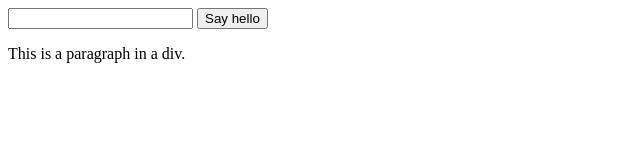
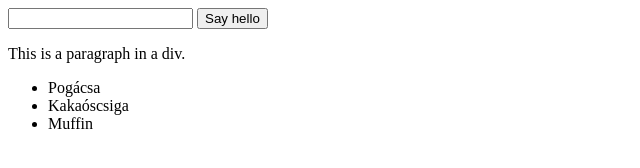
Before and after one commit to Training360/swd-java-2021-11-15, a plain HTML site: page docs/welcome/index.html in a window 1280 px wide. Shown: the whole page, without its empty margins (0-640 px from the left). Drawn offline with Linux system fonts and the light colour scheme.

Commit message:
find in context

```diff
--- a/docs/welcome/index.html
+++ b/docs/welcome/index.html
@@ -5,8 +5,6 @@
 
     <script src="app.js"></script>
 </head>
-<body>
-
 <body>
 
 <form>
@@ -20,5 +18,11 @@
     <p>This is a paragraph in a div.</p>
 </div>
 
+<ul>
+    <li>Pogácsa</li>
+    <li>Kakaóscsiga</li>
+    <li>Muffin</li>
+</ul>
+
 </body>
 </html>
```
